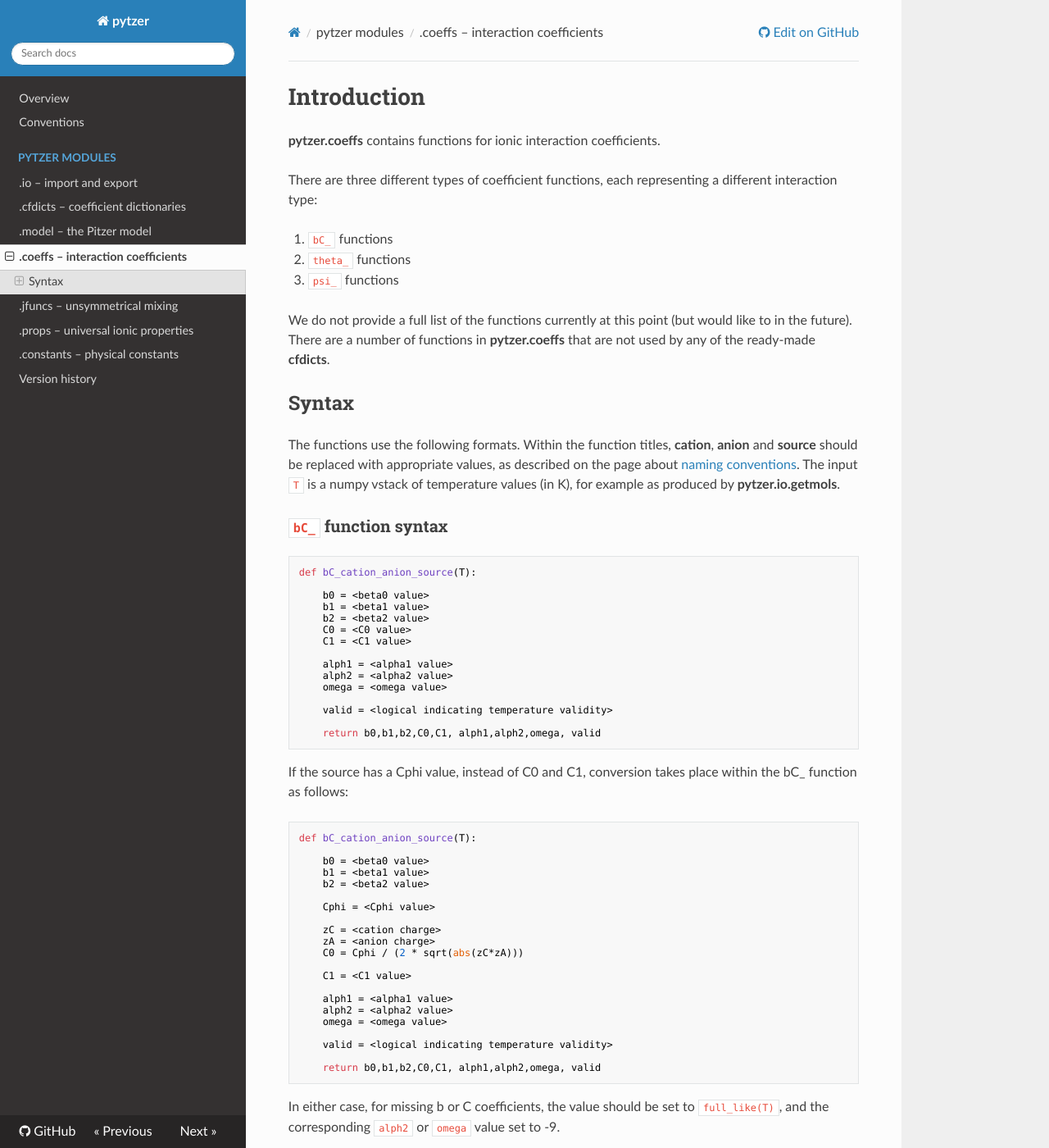
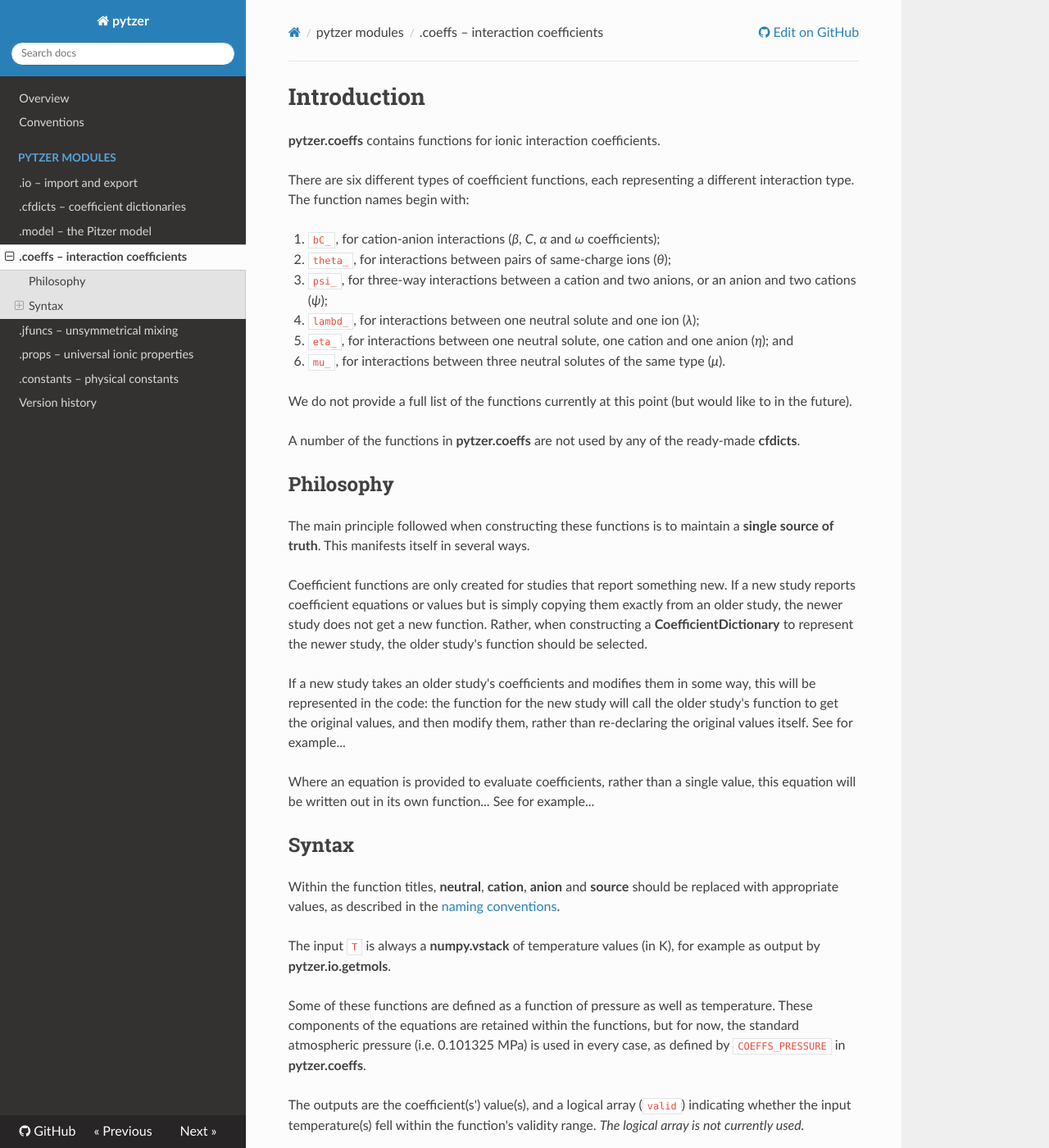
Before and after one commit to mvdh7/pytzer, an MkDocs documentation site: the page built from docs/modules/coeffs.md, in a window 1280 px wide and 1400 px high. Shown: the whole window at 82% size. Built offline with MkDocs 1.6.1, drawn with Linux system fonts in a browser that asks for light colours; nearby versions of some CDN libraries; some of the changed text lies outside the part shown.

Commit message:
Added neutrals, and made other general improvements, to pytzer.coeffs documentation

````diff
--- a/docs/modules/coeffs.md
+++ b/docs/modules/coeffs.md
@@ -2,86 +2,79 @@
 
 **pytzer.coeffs** contains functions for ionic interaction coefficients.
 
-There are three different types of coefficient functions, each representing a different interaction type:
+There are six different types of coefficient functions, each representing a different interaction type. The function names begin with:
 
-  1. `bC_` functions
+  1. `bC_`, for cation-anion interactions (*β*, *C*, *α* and *ω* coefficients);
 
-  1. `theta_` functions
+  1. `theta_`, for interactions between pairs of same-charge ions (*θ*);
 
-  1. `psi_` functions
+  1. `psi_`, for three-way interactions between a cation and two anions, or an anion and two cations (*ψ*);
 
-We do not provide a full list of the functions currently at this point (but would like to in the future). There are a number of functions in **pytzer.coeffs** that are not used by any of the ready-made **cfdicts**.
+  1. `lambd_`, for interactions between one neutral solute and one ion (*λ*);
+
+  1. `eta_`, for interactions between one neutral solute, one cation and one anion (*η*); and
+
+  1. `mu_`, for interactions between three neutral solutes of the same type (*μ*).
+
+We do not provide a full list of the functions currently at this point (but would like to in the future).
+
+A number of the functions in **pytzer.coeffs** are not used by any of the ready-made **cfdicts**.
+
+## Philosophy
+
+The main principle followed when constructing these functions is to maintain a **single source of truth**. This manifests itself in several ways.
+
+Coefficient functions are only created for studies that report something new. If a new study reports coefficient equations or values but is simply copying them exactly from an older study, the newer study does not get a new function. Rather, when constructing a **CoefficientDictionary** to represent the newer study, the older study's function should be selected.
+
+If a new study takes an older study's coefficients and modifies them in some way, this will be represented in the code: the function for the new study will call the older study's function to get the original values, and then modify them, rather than re-declaring the original values itself. See for example...
+
+Where an equation is provided to evaluate coefficients, rather than a single value, this equation will be written out in its own function... See for example...
 
 ## Syntax
 
-The functions use the following formats. Within the function titles, **cation**, **anion** and **source** should be replaced with appropriate values, as described on the page about [naming conventions](../../name-conventions). The input `T` is a numpy vstack of temperature values (in K), for example as produced by **pytzer.io.getmols**.
+Within the function titles, **neutral**, **cation**, **anion** and **source** should be replaced with appropriate values, as described in the [naming conventions](../../name-conventions).
 
-### `bC_` function syntax
+The input `T` is always a **numpy.vstack** of temperature values (in K), for example as output by **pytzer.io.getmols**.
+
+Some of these functions are defined as a function of pressure as well as temperature. These components of the equations are retained within the functions, but for now, the standard atmospheric pressure (i.e. 0.101325 MPa) is used in every case, as defined by `COEFFS_PRESSURE` in **pytzer.coeffs**.
+
+The outputs are the coefficient(s') value(s), and a logical array (`valid`) indicating whether the input temperature(s) fell within the function's validity range. *The logical array is not currently used.*
+
+Output formats...
+
+### `bC_` functions
+
+The calculations in **pytzer.model** use a Pitzer model with separate *C*<sub>0</sub> and *C*<sub>1</sub> values, rather than a single *C*<sub><i>ϕ</i></sub>. Where coefficients are originally given in terms of *C*<sub><i>ϕ</i></sub>, this is converted into the equivalent *C*<sub>0</sub> value within the `bC_` function (and *C*<sub>0</sub> set to zero).
+
+Each `bC_` function also returns values for the *α*<sub>1</sub>, *α*<sub>2</sub> and *ω* coefficients that accompany each *β*<sub>1</sub>, *β*<sub>2</sub> and *C*<sub>1</sub>. This is necessary because these auxiliary coefficients differ between electrolytes and between studies.
 
 ```python
 def bC_cation_anion_source(T):
 
-    b0 = <beta0 value>
-    b1 = <beta1 value>
-    b2 = <beta2 value>
-    C0 = <C0 value>
-    C1 = <C1 value>
+    b0 = <b0 equation/value>
+    b1 = <b1 equation/value>
+    b2 = <b2 equation/value>
+    C0 = <C0 equation/value>
+    C1 = <C1 equation/value>
 
-    alph1 = <alpha1 value>
-    alph2 = <alpha2 value>
+    alph1 = <alph1 value>
+    alph2 = <alph2 value>
     omega = <omega value>
 
-    valid = <logical indicating temperature validity>
+    valid = <logical expression evaluating temperature validity>
 
     return b0,b1,b2,C0,C1, alph1,alph2,omega, valid
 ```
 
-If the source has a Cphi value, instead of C0 and C1, conversion takes place within the bC_ function as follows:
+### Other functions
+
+All the other coefficients do not have auxiliary parameters and consequently have much simpler functions:
 
 ```python
-def bC_cation_anion_source(T):
+def coefficient_ion1_ion2[_ion3]_source(T):
 
-    b0 = <beta0 value>
-    b1 = <beta1 value>
-    b2 = <beta2 value>
+    coeff = <coefficient equation/value>
+    valid = <logical expression evaluating temperature validity>
 
-    Cphi = <Cphi value>
-
-    zC = <cation charge>
-    zA = <anion charge>
-    C0 = Cphi / (2 * sqrt(abs(zC*zA)))
-
-    C1 = <C1 value>
-
-    alph1 = <alpha1 value>
-    alph2 = <alpha2 value>
-    omega = <omega value>
-
-    valid = <logical indicating temperature validity>
-
-    return b0,b1,b2,C0,C1, alph1,alph2,omega, valid
+    return coeff, valid
 ```
-
-In either case, for missing b or C coefficients, the value should be set to `full_like(T)`, and the corresponding `alph2` or `omega` value set to -9.
-
-### `theta_` function syntax
-
-```python
-def theta_ion0_ion1_source(T):
-
-    theta = <theta value>
-    valid = <logical indicating temperature validity>
-
-    return theta, valid
-```
-
-### `psi_` function syntax
-
-```python
-def psi_ion0_ion1_ion2_source(T):
-
-    psi   = <theta value>
-    valid = <logical indicating temperature validity>
-
-    return psi, valid
-```
````
Also changed, not shown: docs/version-history.md (+2 -1 lines).
